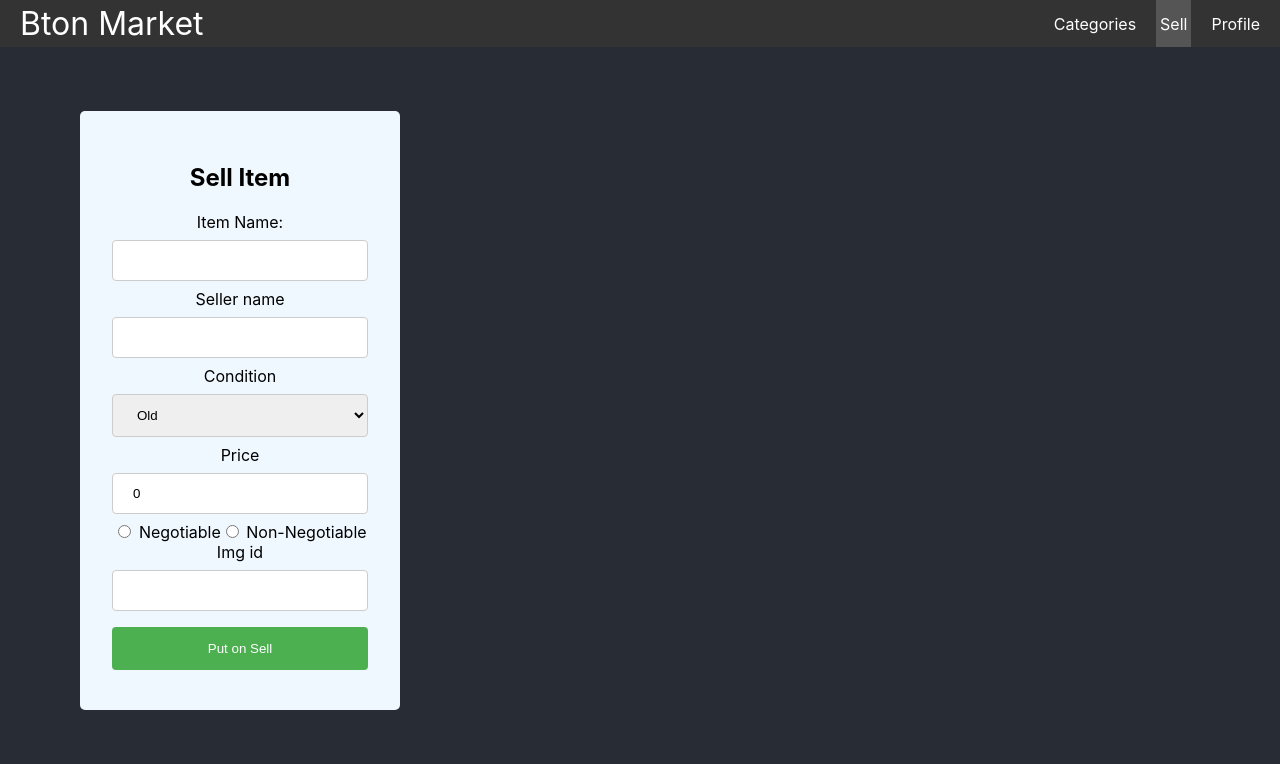
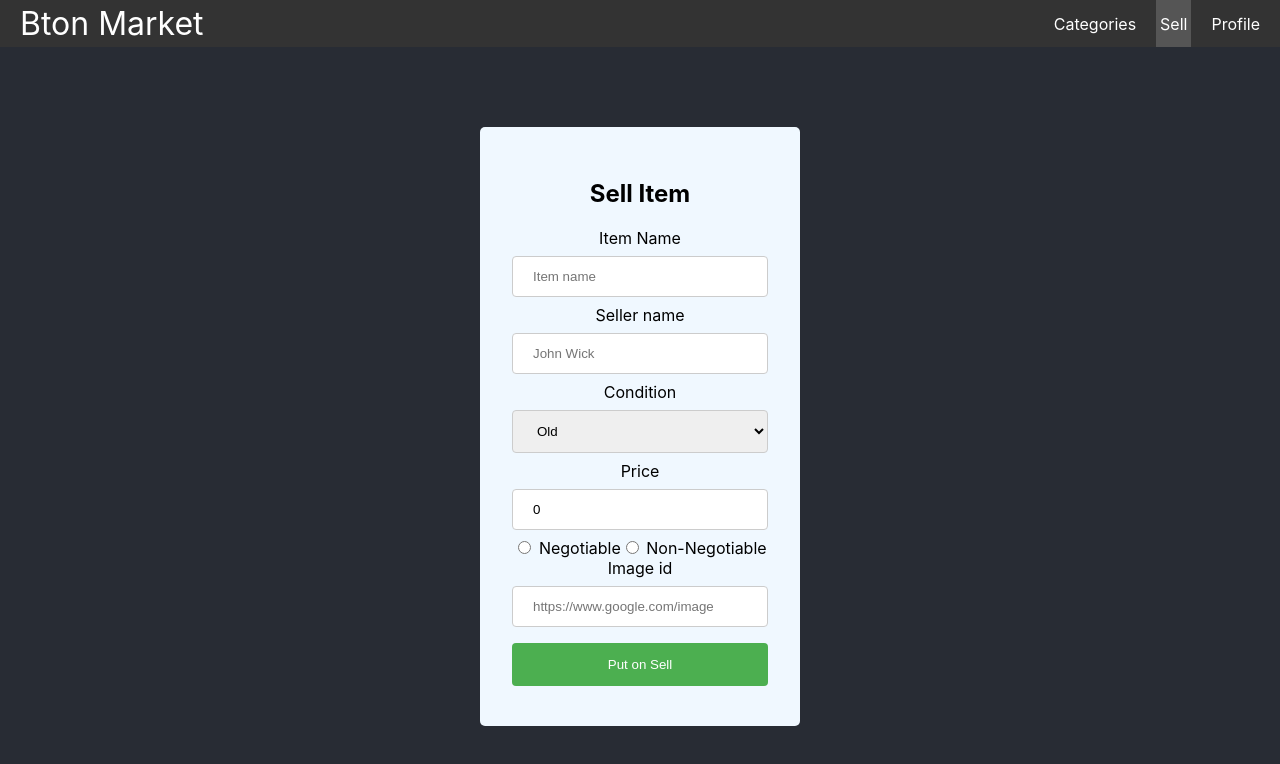
Before and after one commit to Tesfa-eth/bton_market_frontend, a React (Create React App) app: page /sell in a window 1280 px wide. Shown: the top 764 px of the page. Built offline with nearby package versions, Linux system fonts and the light colour scheme.

Commit message:
sell item chain working perfectly!

```diff
--- a/src/pages/Sell.js
+++ b/src/pages/Sell.js
@@ -58,13 +58,14 @@ const Sell = () => {
       })
   }
   return (
+    <div className='sell-container'>
     <div className='create'>
       <h2>Sell Item</h2>
       <form onSubmit={handleSubmit}>
-        <label className='sell-lable'>Item Name:</label>
-        <input type='text' required value={name} onChange={(e) => setName(e.target.value)}/>
+        <label className='sell-lable'>Item Name</label>
+        <input type='text' required placeholder='Item name' value={name} onChange={(e) => setName(e.target.value)}/>
         <label>Seller name</label>
-        <input type='text' required value={seller} onChange={(e) => setSeller(e.target.value)}/>
+        <input type='text' required value={seller} placeholder='John Wick' onChange={(e) => setSeller(e.target.value)}/>
         <label>Condition</label>
         <select value={condition} onChange={(e) => setCondition(e.target.value)}>
           <option value='Old'>Old</option>
@@ -74,16 +75,17 @@ const Sell = () => {
           <option value='Brand new'>Brand new</option>
         </select>
         <label>Price</label>
-        <input type='text' required value={price} onChange={(e) => setPrice(e.target.value)}/>
+        <input type='text' required value={price} placeholder='enter price' onChange={(e) => setPrice(e.target.value)}/>
         <div className='radio-button' required onChange={(e) => setNegotiable(e.target.value)}>
           <input type='radio' value={true} name='negotiate' /> Negotiable
           <input type='radio' value={false} name='negotiate' /> Non-Negotiable
         </div>
 
-        <label>Img id</label>
-        <input type='text' required value={img} onChange={(e) => setImg(e.target.value)}/>
+        <label>Image id</label>
+        <input type='text' required value={img} placeholder='https://www.google.com/image' onChange={(e) => setImg(e.target.value)}/>
         <button className='submit-button'>Put on Sell</button>
       </form>
+    </div>
     </div>
   )
 }
--- a/src/style/create.css
+++ b/src/style/create.css
@@ -1,3 +1,8 @@
+.sell-container {
+    width: 100%;
+    display: flex;
+    justify-content: center;
+}
 .create {
     width: 20rem;
     border-radius: 5px;
```
